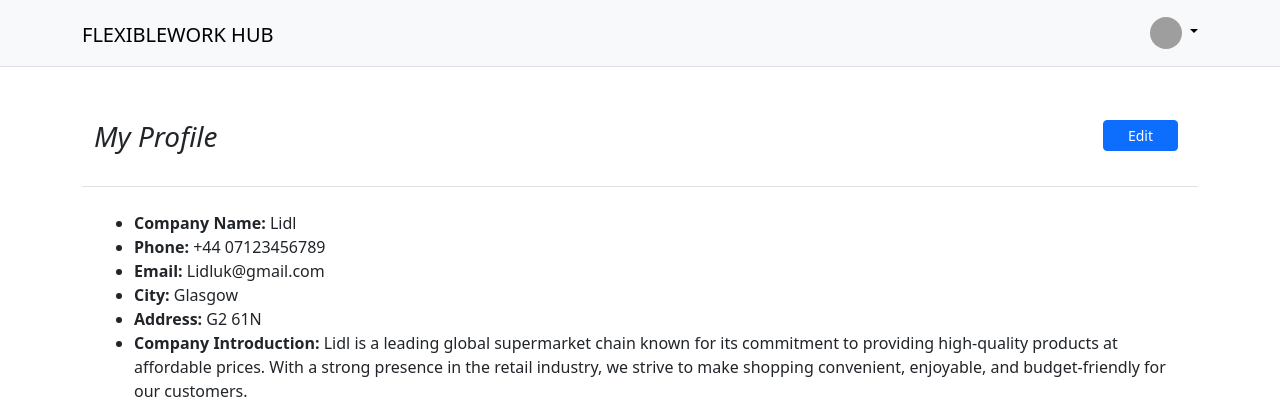
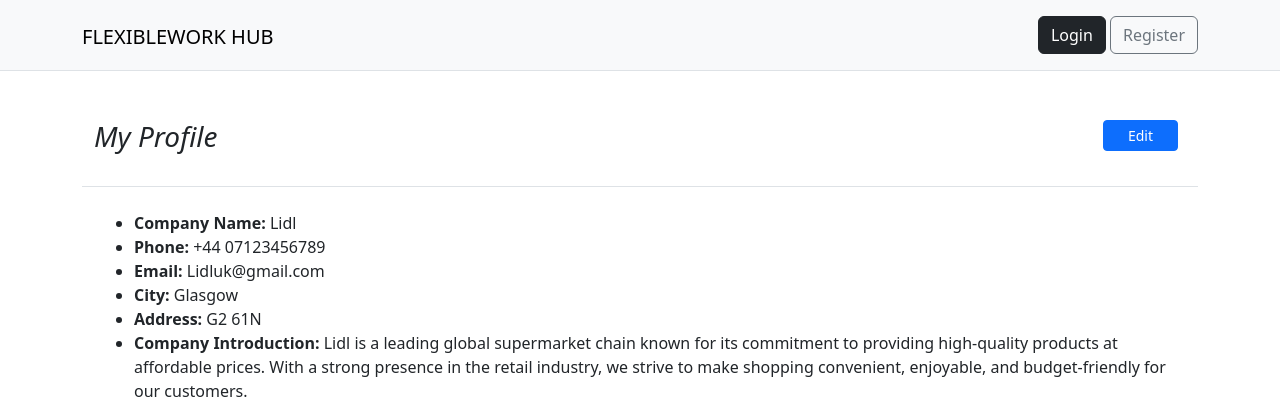
Before and after one commit to NaCN-Azure/It09-Django, a Django app: page /index/seek/ in a window 1280 px wide. Shown: the top 420 px of the page. Run offline with Django 4.2, Linux system fonts and the light colour scheme; grey boxes are pictures that could not be loaded.

Commit message:
Update the login and logout functionality in base.html

```diff
--- a/templates/base.html
+++ b/templates/base.html
@@ -41,6 +41,7 @@
 
                 <div class="col-6 d-flex justify-content-end align-items-center">
                     <!--  已经登录 显示头像    -->
+                    {% if user.is_authenticated %}
                     <div class="dropdown text-end">
                         <a href="#" class="d-block link-body-emphasis text-decoration-none dropdown-toggle"
                             data-bs-toggle="dropdown" aria-expanded="false">
@@ -52,9 +53,18 @@
                             <li>
                                 <hr class="dropdown-divider">
                             </li>
-                            <li><a class="dropdown-item" href="#">Sign out</a></li>
+                            <li><a class="dropdown-item" href="{% url 'logout' %}">Sign out</a></li>
                         </ul>
                     </div>
+
+                    <!--   未登录，显示login和register     -->
+                    {% else %}
+                    <div class="col-md-4 text-end">
+                        <a href="{% url 'login' %}" class="btn btn-dark" role="button">Login</a>
+                        <a href="#" class="btn btn-outline-secondary" role="button">Register</a>
+                        <!-- 注册的url后续需修改 -->
+                    </div>
+                    {% endif %}
                 </div>
             </div>
         </div>
```
